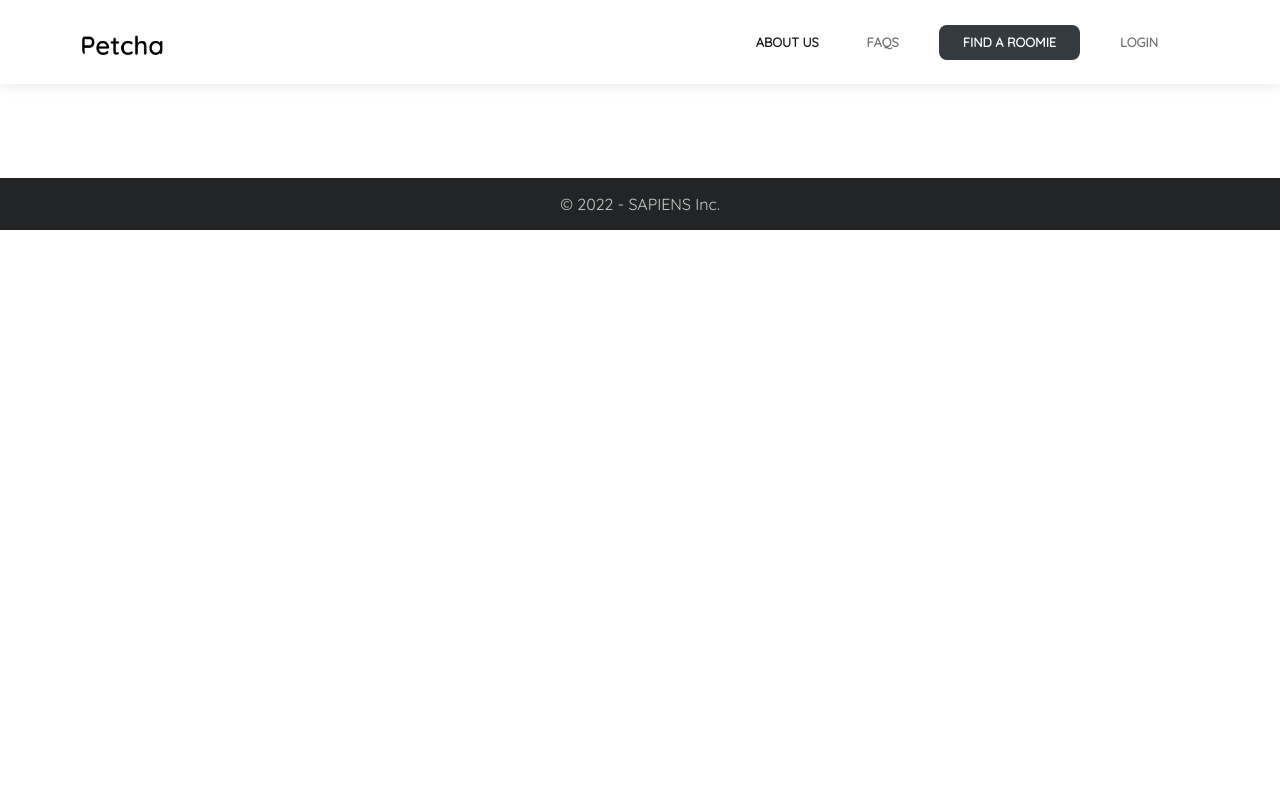
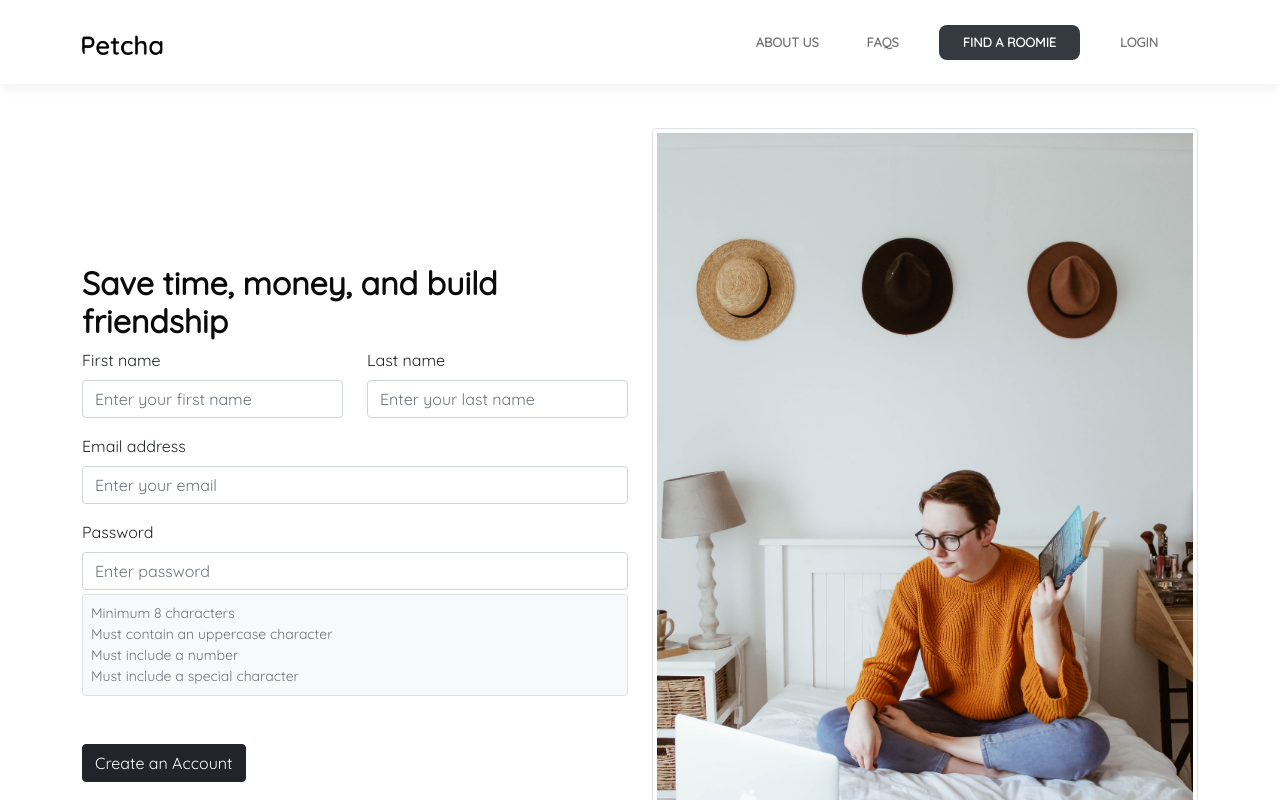
Before and after one commit to od41/sapiens3_frontend, a React (Create React App) app: page /create-account in a window 1280 px wide. Shown: the top 800 px of the page. Built offline with nearby package versions, Linux system fonts and the light colour scheme.

Commit message:
UI: updated create account page

```diff
--- a/src/App.js
+++ b/src/App.js
@@ -12,7 +12,7 @@ import "@fontsource/quicksand"
 import Layout from 'components/layout/Layout';
 import LandingPage from 'pages/LandingPage';
 import Login from "pages/Login";
-import Register from "pages/Register";
+import CreateAccount from "pages/CreateAccount";
 import QuickSetup from "pages/QuickSetup";
 import FindRoomie from "pages/FindRoomie";
 import MemberProfile from "pages/MemberProfile";
@@ -30,7 +30,7 @@ function App() {
           <Route index element={<LandingPage />} />
           <Route path="login" element={<Login />} />
           <Route path="quick-setup" element={<QuickSetup />} />
-          <Route path="register" element={<Register />} />
+          <Route path="create-account" element={<CreateAccount />} />
           <Route path="profile/:roomieId" element={<MemberProfile />} />
           <Route path="find-roomie" element={<FindRoomie />} />
         </Routes>
--- a/src/components/layout/Navbar.js
+++ b/src/components/layout/Navbar.js
@@ -32,22 +32,22 @@ function Navbar() {
           <div className="collapse navbar-collapse" id="navcol-1">
             <ul className="navbar-nav ms-auto">
               <li className="nav-item">
-                <Link className="nav-link active" to="/">
+                <Link className="nav-link" to="/">
                   About Us
                 </Link>
               </li>
               <li className="nav-item">
-                <Link className="nav-link" to="/features">
+                <Link className="nav-link" to="/">
                   FAQs
                 </Link>
               </li>
               <li className="nav-item">
-                <Link className="nav-link" to="/register" style={cta_style}>
+                <Link className="nav-link" to="/quick-setup" style={cta_style}>
                   FIND A ROOMIE
                 </Link>
               </li>
               <li className="nav-item">
-                <Link className="nav-link" to="contact-us.html">
+                <Link className="nav-link" to="/login">
                   Login
                 </Link>
               </li>
--- /dev/null
+++ b/src/pages/CreateAccount.js
@@ -0,0 +1,76 @@
+import React from 'react'
+import { Container, Row, Col, Image, Badge, Button, ToggleButton, Spinner, ButtonGroup,
+  Form,
+  } from 'react-bootstrap';
+
+import { Link } from 'react-router-dom';
+
+import loginImage from 'assets/img/scenery/login.png'
+
+function CreateAccount() {
+  const heading2 = {
+    fontWeight: '600',
+    fontSize: '32px',
+    color: '#0a0a0a'
+  }
+
+  return (
+    <>
+    <header className="masthead">
+       <Container>
+           <Row className="align-items-center">
+               <Col md={6} className="col-md-6" style={{borderRadius: "20"}}>
+                   <h3 style={ {...heading2, marginTop: "123px"}} >Save time, money, and build friendship </h3>
+
+                   <Form>
+                     <Row className="">
+                         <Form.Group as={Col} className="mb-3" controlId="formFirstName">
+                           <Form.Label>First name</Form.Label>
+                           <Form.Control type="text" placeholder="Enter your first name" />
+                         </Form.Group>
+
+                         <Form.Group as={Col}  className="mb-3" controlId="formLastName">
+                           <Form.Label>Last name</Form.Label>
+                           <Form.Control type="text" placeholder="Enter your last name" />
+                         </Form.Group>
+                       </Row>
+
+                        <Form.Group as={Col} className="mb-3" controlId="formEmailAddress">
+                          <Form.Label>Email address</Form.Label>
+                          <Form.Control type="email" placeholder="Enter your email" />
+                        </Form.Group>
+
+                        <Form.Group as={Col} className="mb-5" controlId="formPassword">
+                          <Form.Label>Password</Form.Label>
+                          <Form.Control type="password" placeholder="Enter password" />
+                          <Form.Text as={Col} className="text-muted p-2 border  bg-light rounded">
+                            <div>Minimum 8 characters</div>
+                            <div>Must contain an uppercase character</div>
+                            <div>Must include a number</div>
+                            <div>Must include a special character</div>
+                          </Form.Text>
+                        </Form.Group>
+
+                         <Button variant="dark" type="submit">
+                           Create an Account
+                         </Button>
+
+                         <Form.Text as={Col} className="text-muted text-wrap mt-4 mb-4">
+                            By creating an account, you agree to the <Link to="/privacy-policy" className='text-dark fw-bold text-decoration-none'>Privacy Policy</Link> and <Link to="/terms-and-conditions" className='text-dark fw-bold text-decoration-none'>Terms &amp; Conditions</Link> of using
+                          </Form.Text>
+
+                          <Link to="/login" as={Button} className='text-dark fw-bold text-center text-decoration-none'>Login to an existing account</Link>
+                     </Form>
+               </Col>
+               <div className="col-md-6">
+                 <img className="img-thumbnail" alt="promo banner" data-aos="fade-up" data-aos-duration="100" src={loginImage} />
+               </div>
+           </Row>
+       </Container>
+   </header>
+
+   </>
+  )
+}
+
+export default CreateAccount
--- a/src/pages/Register.js
+++ /dev/null
@@ -1,65 +0,0 @@
-import React from 'react'
-
-import { Link, Outlet } from 'react-router-dom';
-
-import quickSetup from 'assets/img/scenery/quick_setup.jpg'
-
-function Register() {
-  return (
-    <>
-      <section className="clean-block clean-info dark" style={{background: "var(--bs-white)"}}>
-            <div className="container" style={{margintop: "45px"}}>
-                <div className="row align-items-center">
-                    <div className="col-md-6">
-                        <h3><strong>Find a roomie.</strong><br /><strong>with Shared values.</strong></h3>
-                        <div className="getting-started-info">
-                            <form>
-                              <div>
-                                <label for="first_name">First Name</label>
-                                <input name="first_name" id='first_name' type='text' />
-                              </div>
-
-                              <div>
-                                <label for="last_name">Last Name</label>
-                                <input name="last_name" id='last_name' type='text' />
-                              </div>
-
-                              <div>
-                                <label for="date_of_birth">Date of birth</label>
-                                <input name="date_of_birth" id='date_of_birth' type='date' />
-                              </div>
-
-                              <div>
-                                <label for="gender">Gender</label>
-                                <span>
-                                  <input name="gender" id='male' value="male" type='radio' />
-                                  <label for="male">Male</label>
-                                </span>
-                                <span>
-                                  <input name="gender" id='female' value="female" type='radio' />
-                                  <label for="female">Female</label>
-                                </span>
-                              </div>
-
-                              <div>
-                                <label for="desired_location">Desired location</label>
-                                <input name="desired_location" id='desired_location' type='text' />
-                              </div>
-                              <button className="btn btn-outline-primary btn-lg" type="button" style={{background: "var(--bs-gray-dark)", color: "var(--bs-white)", borderRadius: "15px", textAlign: "center"}}>Find a roomie</button>
-
-                            </form>
-                        </div>
-                        <div className="getting-started-info">
-                            <img alt="quick setup" src={quickSetup} />
-                        </div>
-                    </div>
-                    <div className="col-md-6"></div>
-                </div>
-            </div>
-        </section>
-
-    </>
-  )
-}
-
-export default Register
```
